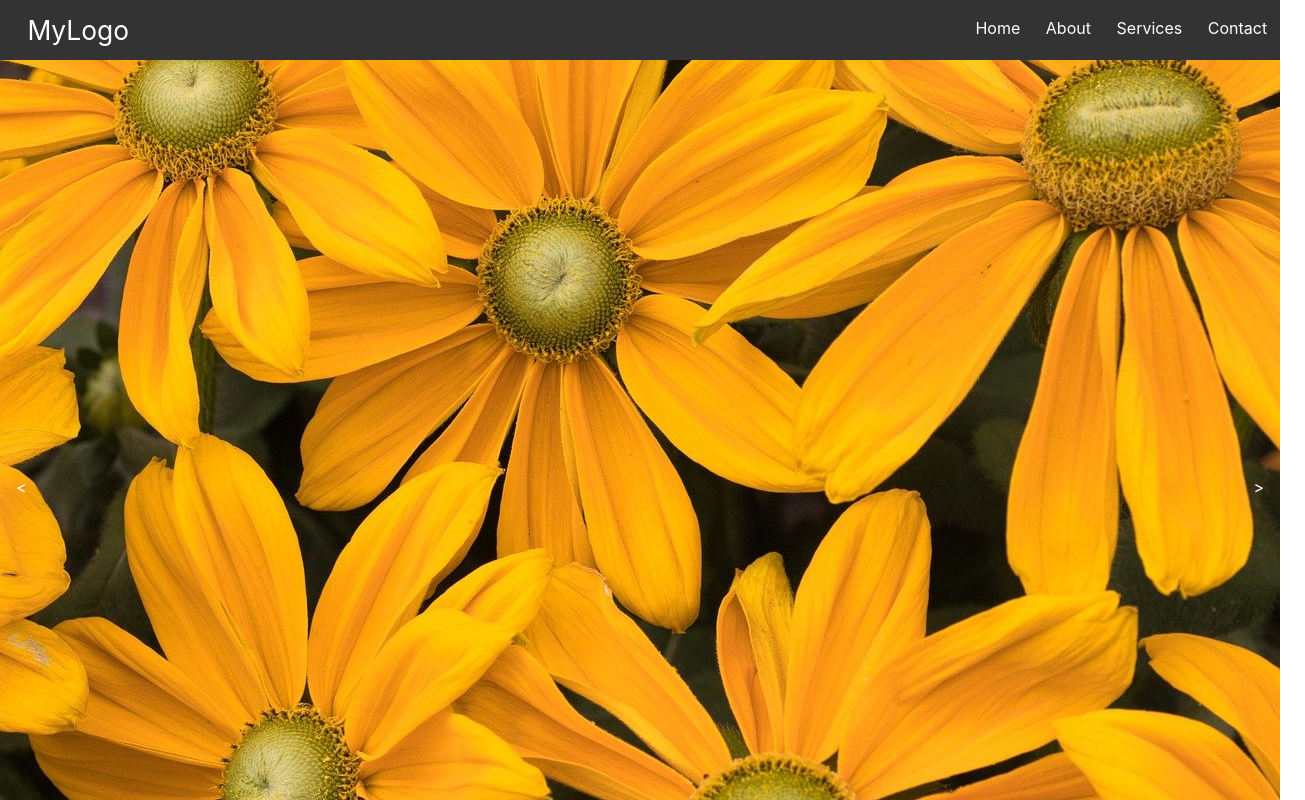
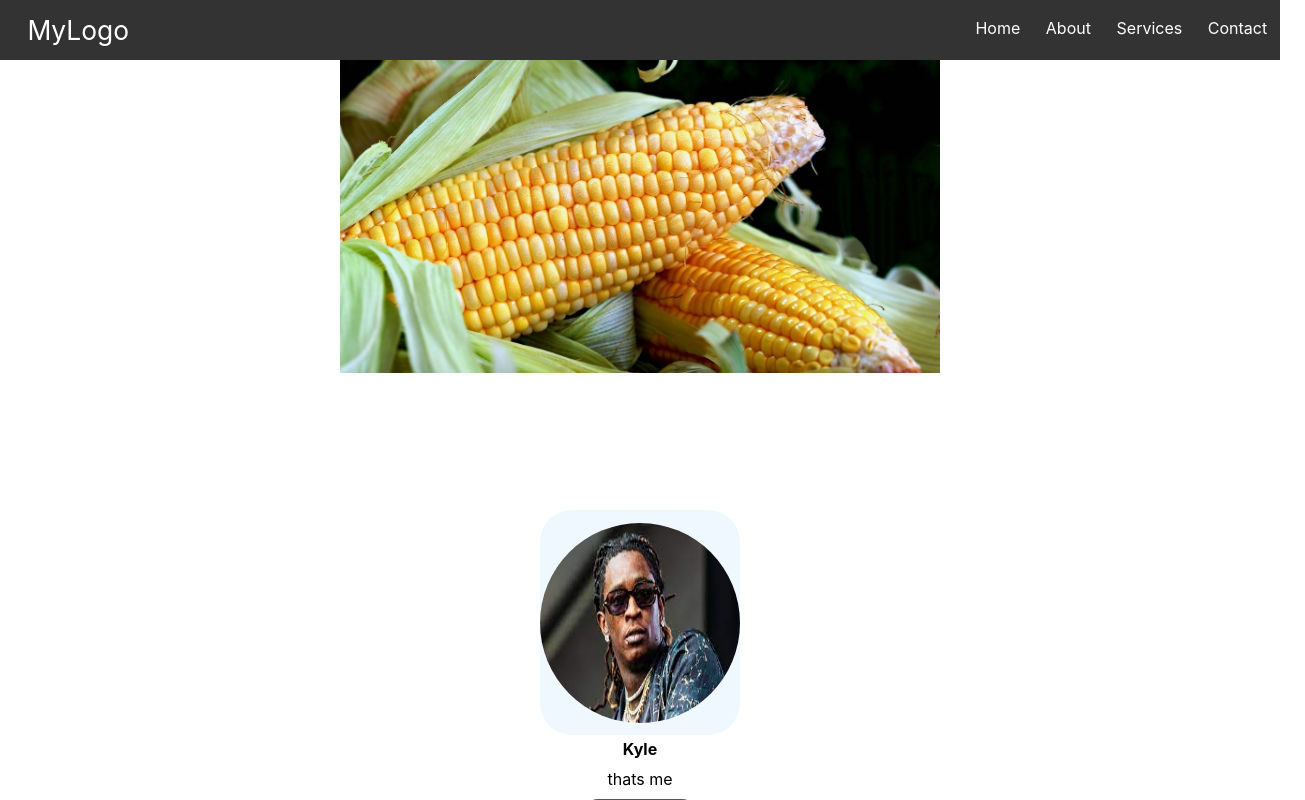
Before and after one commit to anyi-sunny/FinanceProject, a React (Create React App) app in the folder finance-project/: page / in a window 1280 px wide. Shown: the top 800 px of the page, 1305 px wide, since content can reach past the window. Built offline with nearby package versions, Linux system fonts and the light colour scheme.

Commit message:
adding image and finish slideshow

```diff
--- a/finance-project/src/Components/About.js
+++ b/finance-project/src/Components/About.js
@@ -22,8 +22,8 @@
             <div className="shell">
                 <div className='innershell'>
                 <Slider {...settings}className='slider'>
-                    {data.map((d)=> (
-                        <div className='slide'>
+                    {data.map((d, index)=> (
+                        <div key={index} className='slide'>
                             <div className='rounded'>
                                 <img src ={d.img} alt ="" className='image' />
                             </div>
@@ -44,7 +44,7 @@
 
 const data = [
     { name: "Anyi",
-        img: "https://robbreport.com/wp-content/uploads/2024/01/Travis-Scott-Sneakers.jpg?w=1000",
+        img: "finance-project/public/images/Anyi.png",
         text: "thats you",
     },
     {
--- a/finance-project/src/Components/Carousel.js
+++ b/finance-project/src/Components/Carousel.js
@@ -1,56 +1,82 @@
 import React from 'react';
-import { useState } from "react";
 import '../Style/Carousel.css'
+import Slider from "react-slick";
+import "slick-carousel/slick/slick.css";
+import "slick-carousel/slick/slick-theme.css";
 
 function Carousel({ images }) {
-    const [imageIndex, setImageIndex] = useState(0)
 
-    function showNextImage() {
-        setImageIndex(index => {
-            if (index === images.length - 1) return 0
-            return index + 1
-        })
-    }
-
-    function showPrevImage() {
-        setImageIndex(index => {
-            if (index === 0) return images.length - 1
-            return index - 1
-        })
+    const settings = {
+        dots: true,
+        infinite: true,
+        autoplay: true,
+        autoplaySpeed: 3500,
+        pauseOnHover: true,
+        slidesToShow: 1,
+        slidesToScroll: 1,
     }
 
     return (
-        <div style={{ width: "100%", height: "100%", position: "relative" }}>
-            <div style={{
-                display: "flex",
-                overflow: "hidden",
-            }}>
-                {images.map((url, index) => (
-                <img
-                    key={index}
-                    src={url.image}
-                    className="img-slider-img"
-                    style={{ translate: `${-100 * imageIndex}%` }}
-                />
+        <div className="shellCarousel">
+            <Slider {...settings} className="slider">
+                {images.map((image, index) => (
+                    <div key={index} className="slideCarousel">
+                        <div className="roundedCarousel">
+                            <img src={image.image} alt="" className="imageCarousel" />
+                        </div>
+                    </div>
                 ))}
-            </div>
-
-            <button onClick={showPrevImage} className="img-slider-btn" style={{ left: 0 }}>
-                &lt;
-            </button>
-            <button onClick={showNextImage} className="img-slider-btn" style={{ right: 0 }}>
-                &gt;
-            </button>
-
-            {/* <img src={images[imageIndex].image} className="img-slider-img" alt={images[imageIndex].title}/>
-            <button onClick={showPrevImage} className="img-slider-btn" style={{ left: 0 }}>
-                &lt;
-            </button>
-            <button onClick={showNextImage} className="img-slider-btn" style={{ right: 0 }}>
-                &gt;
-            </button> */}
+            </Slider>
         </div>
     )
+    // const [imageIndex, setImageIndex] = useState(0)
+
+    // function showNextImage() {
+    //     setImageIndex(index => {
+    //         if (index === images.length - 1) return 0
+    //         return index + 1
+    //     })
+    // }
+
+    // function showPrevImage() {
+    //     setImageIndex(index => {
+    //         if (index === 0) return images.length - 1
+    //         return index - 1
+    //     })
+    // }
+
+    // return (
+    //     <div style={{ width: "100%", height: "100%", position: "relative" }}>
+    //         <div style={{
+    //             display: "flex",
+    //             overflow: "hidden",
+    //         }}>
+    //             {images.map((url, index) => (
+    //             <img
+    //                 key={index}
+    //                 src={url.image}
+    //                 className="img-slider-img"
+    //                 style={{ translate: `${-100 * imageIndex}%` }}
+    //             />
+    //             ))}
+    //         </div>
+
+    //         <button onClick={showPrevImage} className="img-slider-btn" style={{ left: 0 }}>
+    //             &lt;
+    //         </button>
+    //         <button onClick={showNextImage} className="img-slider-btn" style={{ right: 0 }}>
+    //             &gt;
+    //         </button>
+
+    //         {/* <img src={images[imageIndex].image} className="img-slider-img" alt={images[imageIndex].title}/>
+    //         <button onClick={showPrevImage} className="img-slider-btn" style={{ left: 0 }}>
+    //             &lt;
+    //         </button>
+    //         <button onClick={showNextImage} className="img-slider-btn" style={{ right: 0 }}>
+    //             &gt;
+    //         </button> */}
+    //     </div>
+    // )
 }
 
 export default Carousel
--- a/finance-project/src/Style/About.css
+++ b/finance-project/src/Style/About.css
@@ -28,7 +28,7 @@
     border-bottom-left-radius: 2rem;
     border-top-right-radius: 2rem;
     border-bottom-right-radius: 2rem;
-    background-color: indigo;
+    background-color: aliceblue;
     display: flex;
 }
 
--- a/finance-project/src/Style/Carousel.css
+++ b/finance-project/src/Style/Carousel.css
@@ -1,33 +1,25 @@
-*,
-*::before,
-*::after{
-    box-sizing: border-box;
+.shellCarousel{
+    width: 100%;
+    margin: auto;
 }
 
-.img-slider-img {
-    object-fit: cover;
-    width: 100%;
-    height: 100%;
-    display: block;
+.slideCarousel{
+    background: rgb(255, 255, 255);
+    height: 450px;
 }
 
-.img-slider-btn {
-    all: unset;
-    display: block;
-    position: absolute;
-    top: 0;
-    bottom: 0;
-    padding: 1rem;
-    cursor: pointer;
-    color: white;
-    transition: background-color 100ms ease-in-out;
+.roundedCarousel {
+    height: 225px;
+    justify-self: center;
+    justify-items: center;
+    align-items: center;
+    justify-content: center;
+    background-color: rgb(27, 149, 255);
+    display: flex;
 }
 
-.img-slider-btn:hover {
-    background-color: rgb(0, 0, 0, 0.2)
+.imageCarousel {
+    display: flex;
+    height: 400px;
+    width: 100%;
 }
-
-.img-slider-btn > * {
-    width: 2rem;
-    height: 2rem;
-}
```
Also changed, not shown: finance-project/public/images/Anyi.png (renamed from finance-project/public/images/Screenshot 2023-09-10 at 3.31.20 PM.png).
